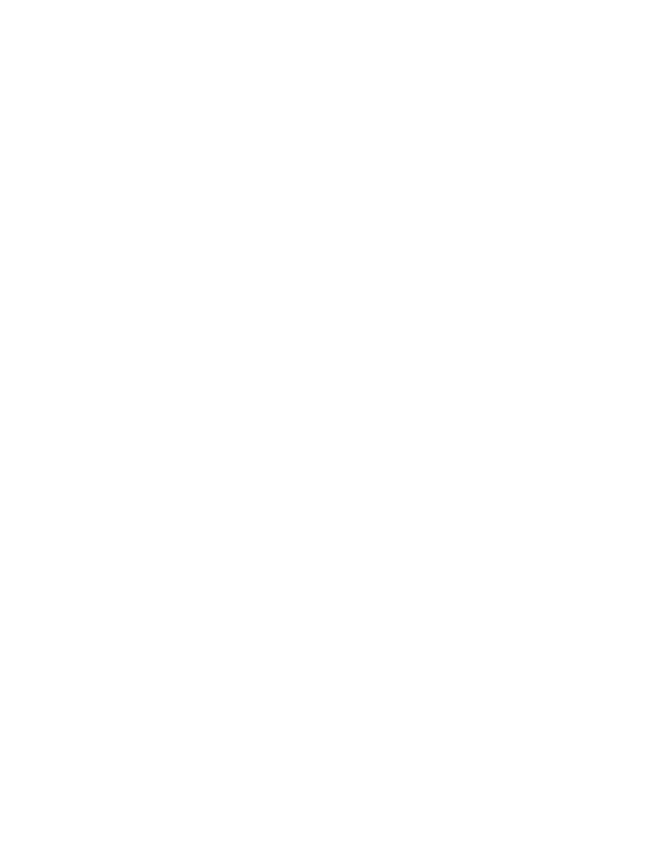
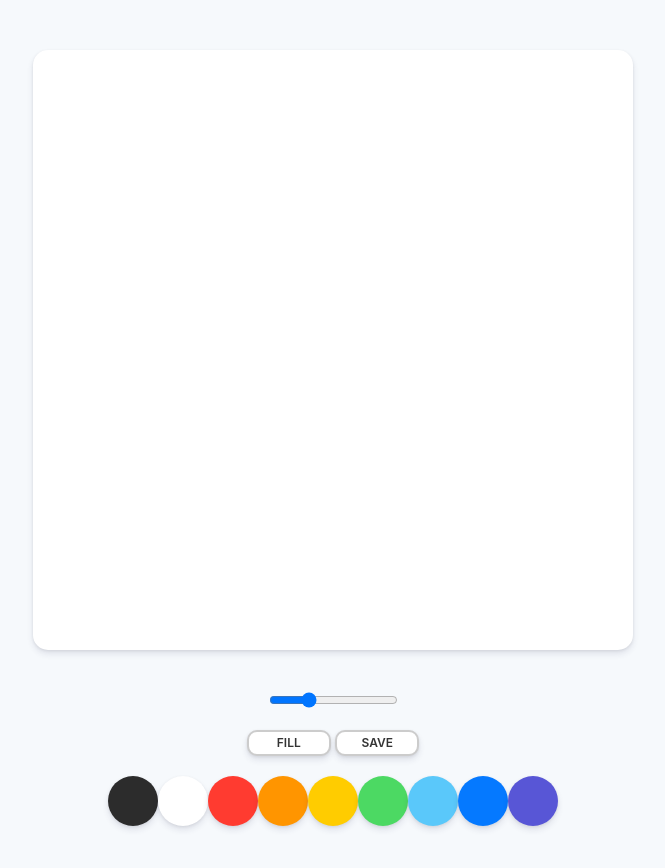
Before and after one commit to badaro48/paintjs, a plain HTML site: page index.html in a window 1280 px wide. Shown: the whole page, without its empty margins (307-972 px from the left). Before the commit the page ends 800 px from the top, so only its background shows below. Drawn offline with Linux system fonts and the light colour scheme.

Commit message:
paintJS 마무리

```diff
--- /dev/null
+++ b/app.js
@@ -0,0 +1,114 @@
+const canvas = document.getElementById("jsCanvas")
+const ctx = canvas.getContext("2d")
+const colors = document.getElementsByClassName("jsColor")
+const range = document.getElementById("jsRange")
+const mode = document.getElementById("jsMode")
+const save = document.getElementById("jsSave")
+
+const INITIAL_COLOR = "#2c2c2c"
+const CANVAS_WIDTH = 600
+const CANVAS_HEIGHT = 600
+
+ctx.strokeStyle = INITIAL_COLOR
+ctx.fillStyle = INITIAL_COLOR
+ctx.lineWidth = 2.5
+
+let painting = false
+let filling = false
+
+function stopPainting() {
+  painting = false
+}
+
+function startPainting() {
+  painting = true
+}
+
+function onMouseMove(event) {
+  if (filling) return
+
+  const x = event.offsetX
+  const y = event.offsetY
+
+  if (!painting) {
+    ctx.beginPath()
+    ctx.moveTo(x, y)
+  } else {
+    ctx.lineTo(x, y)
+    ctx.stroke()
+  }
+}
+
+function changeColor(event) {
+  const color = event.target.style.backgroundColor
+  ctx.strokeStyle = color
+  ctx.fillStyle = color
+}
+
+function handleRangeChange(event) {
+  ctx.lineWidth = event.target.value
+}
+
+function handleModeClick() {
+  if (filling == true) {
+    filling = false
+    mode.innerText = "Fill"
+  } else {
+    filling = true
+    mode.innerText = "Paint"
+  }
+}
+
+function handleCanvasClick() {
+  if (filling == true) {
+    ctx.fillRect(0, 0, CANVAS_WIDTH, CANVAS_HEIGHT)
+  }
+}
+
+// 우측 마우스 클릭 막기
+function handleCM(event) {
+  event.preventDefault()
+}
+
+function handleSaveClick() {
+  // 파일 다운로드
+  const image = canvas.toDataURL("image/jpeg")
+  const link = document.createElement("a")
+  link.href = image
+  link.download = "paintjs_export.jpg"
+  link.click()
+}
+
+function init() {
+  if (canvas != null) {
+    canvas.width = CANVAS_WIDTH
+    canvas.height = CANVAS_HEIGHT
+
+    canvas.addEventListener("mousemove", onMouseMove)
+    canvas.addEventListener("mousedown", startPainting)
+    canvas.addEventListener("mouseup", stopPainting)
+    canvas.addEventListener("mouseleave", stopPainting)
+    canvas.addEventListener("click", handleCanvasClick)
+    canvas.addEventListener("contextmenu", handleCM)
+
+    if (colors) {
+      Array.from(colors).forEach(color => color.addEventListener("click", changeColor))
+    }
+
+    if (range) {
+      range.addEventListener("input", handleRangeChange)
+    }
+
+    if (mode) {
+      mode.addEventListener("click", handleModeClick)
+    }
+
+    if (save) {
+      save.addEventListener("click", handleSaveClick)
+    }
+  } else {
+    console.log("can't find canvas")
+  }
+}
+
+init()
--- a/index.html
+++ b/index.html
@@ -4,7 +4,31 @@
     <meta charset="UTF-8" />
     <meta name="viewport" content="width=device-width, initial-scale=1.0" />
     <meta http-equiv="X-UA-Compatible" content="ie=edge" />
-    <title>Document</title>
+    <link rel="stylesheet" href="styles.css" />
+    <title>PaintJS</title>
   </head>
-  <body></body>
+  <body>
+    <canvas id="jsCanvas" class="canvas"></canvas>
+    <div class="controls">
+      <div class="controls__range">
+        <input type="range" id="jsRange" min="0.1" max="5" value="1.5" step="0.1" />
+      </div>
+      <div class="controls__btns">
+        <button id="jsMode">Fill</button>
+        <button id="jsSave">Save</button>
+      </div>
+      <div class="controls__colors" id="jsColors">
+        <div class="controls__color jsColor" style="background-color:#2c2c2c"></div>
+        <div class="controls__color jsColor" style="background-color:white"></div>
+        <div class="controls__color jsColor" style="background-color:#FF3B30"></div>
+        <div class="controls__color jsColor" style="background-color:#FF9500"></div>
+        <div class="controls__color jsColor" style="background-color:#FFCC00"></div>
+        <div class="controls__color jsColor" style="background-color:#4CD963"></div>
+        <div class="controls__color jsColor" style="background-color:#5AC8FA"></div>
+        <div class="controls__color jsColor" style="background-color:#0579FF"></div>
+        <div class="controls__color jsColor" style="background-color:#5856D6"></div>
+      </div>
+    </div>
+    <script src="app.js"></script>
+  </body>
 </html>
--- /dev/null
+++ b/reset.css
@@ -0,0 +1,124 @@
+html,
+body,
+div,
+span,
+applet,
+object,
+iframe,
+h1,
+h2,
+h3,
+h4,
+h5,
+h6,
+p,
+blockquote,
+pre,
+a,
+abbr,
+acronym,
+address,
+big,
+cite,
+code,
+del,
+dfn,
+em,
+img,
+ins,
+kbd,
+q,
+s,
+samp,
+small,
+strike,
+strong,
+sub,
+sup,
+tt,
+var,
+b,
+u,
+i,
+center,
+dl,
+dt,
+dd,
+ol,
+ul,
+li,
+fieldset,
+form,
+label,
+legend,
+table,
+caption,
+tbody,
+tfoot,
+thead,
+tr,
+th,
+td,
+article,
+aside,
+canvas,
+details,
+embed,
+figure,
+figcaption,
+footer,
+header,
+hgroup,
+menu,
+nav,
+output,
+ruby,
+section,
+summary,
+time,
+mark,
+audio,
+video {
+  margin: 0;
+  padding: 0;
+  border: 0;
+  font-size: 100%;
+  font: inherit;
+  vertical-align: baseline;
+}
+/* HTML5 display-role reset for older browsers */
+article,
+aside,
+details,
+figcaption,
+figure,
+footer,
+header,
+hgroup,
+menu,
+nav,
+section {
+  display: block;
+}
+body {
+  line-height: 1;
+}
+ol,
+ul {
+  list-style: none;
+}
+blockquote,
+q {
+  quotes: none;
+}
+blockquote:before,
+blockquote:after,
+q:before,
+q:after {
+  content: "";
+  content: none;
+}
+table {
+  border-collapse: collapse;
+  border-spacing: 0;
+}
--- /dev/null
+++ b/styles.css
@@ -0,0 +1,67 @@
+@import "reset.css";
+
+body {
+  background-color: #f6f9fc;
+  font-family: -apple-system, BlinkMacSystemFont, "Segoe UI", Roboto, Oxygen, Ubuntu, Cantarell,
+    "Open Sans", "Helvetica Neue", sans-serif;
+
+  display: flex;
+  flex-direction: column;
+  align-items: center;
+  padding: 50px;
+}
+
+.canvas {
+  width: 600px;
+  height: 600px;
+  background-color: white;
+  border-radius: 15px;
+  box-shadow: 0 4px 6px rgba(50, 50, 93, 0.11), 0 1px 3px rgba(0, 0, 0, 0.08);
+}
+
+.controls {
+  margin-top: 40px;
+  display: flex;
+  flex-direction: column;
+  align-items: center;
+}
+
+.controls .controls__btns {
+  margin-bottom: 20px;
+}
+
+.controls__btns button {
+  all: unset;
+  cursor: pointer;
+  background-color: white;
+  padding: 5px 0px;
+  width: 80px;
+  text-align: center;
+  border-radius: 10px;
+  box-shadow: 0 4px 6px rgba(50, 50, 93, 0.11), 0 1px 3px rgba(0, 0, 0, 0.08);
+  border: 2px solid rgba(0, 0, 0, 0.2);
+  color: rgba(0, 0, 0, 0.8);
+  text-transform: uppercase;
+  font-weight: 600;
+  font-size: 12px;
+}
+
+/* 클릭효과 */
+.controls__btns button:active {
+  transform: scale(0.98);
+}
+
+.controls .controls__colors {
+  display: flex;
+}
+.controls__colors .controls__color {
+  width: 50px;
+  height: 50px;
+  border-radius: 25px;
+  cursor: pointer;
+  box-shadow: 0 4px 6px rgba(50, 50, 93, 0.11), 0 1px 3px rgba(0, 0, 0, 0.08);
+}
+
+.controls .controls__range {
+  margin-bottom: 20px;
+}
```
